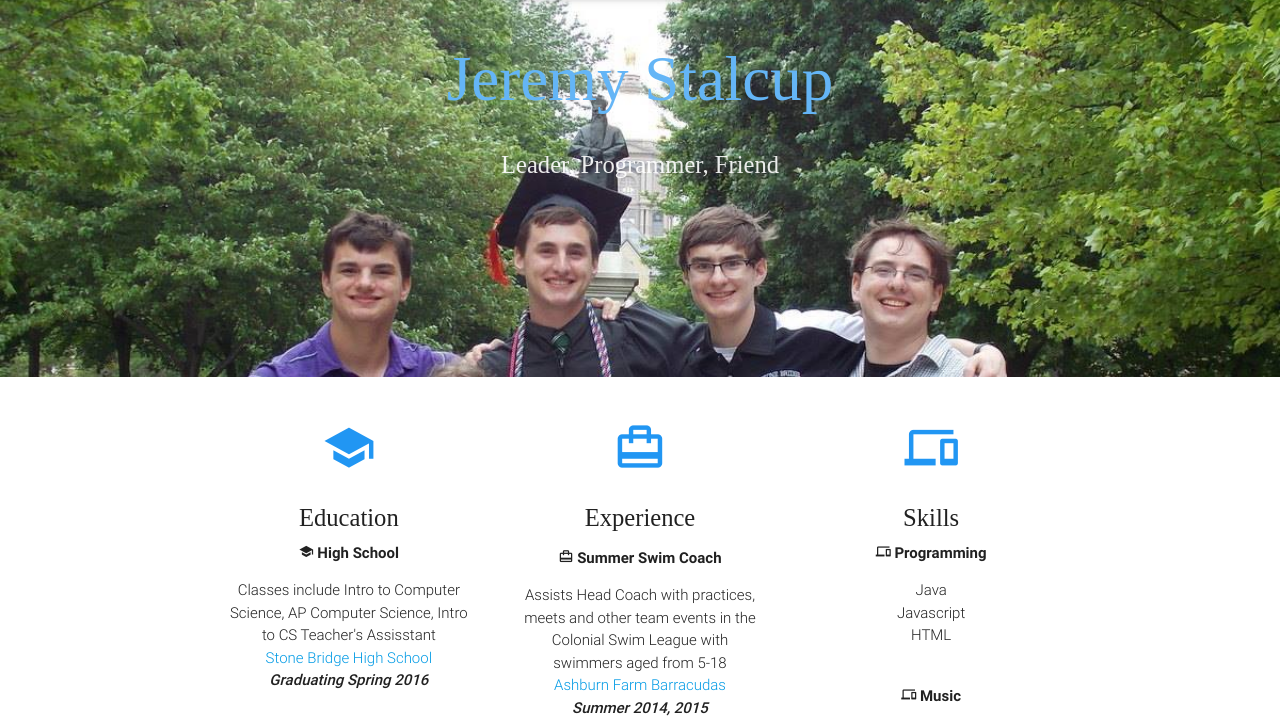
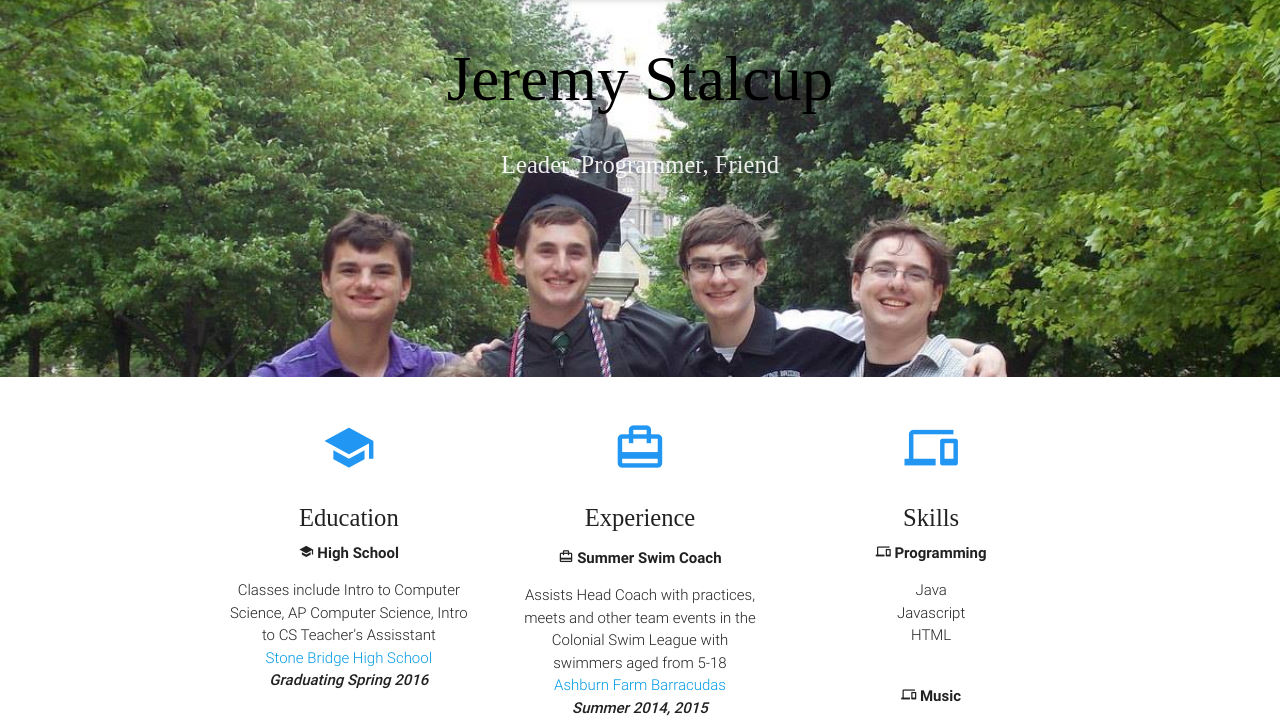
Before and after one commit to jeremystalcup1/mygithubpage, a plain HTML site: page index.html in a window 1280 px wide. Shown: the part 67-789 px from the top of the page. Drawn offline with nearby package versions, Linux system fonts and the light colour scheme.

```diff
--- a/index.html
+++ b/index.html
@@ -1,6 +1,9 @@
 <!DOCTYPE html>
 <html lang="en">
 <head>
+  <!--Fonts-->
+  <link href='http://fonts.googleapis.com/css?family=Luckiest+Guy|Mouse+Memoirs' rel='stylesheet' type='text/css'>
+
   <title>Jeremy Stalcup</title>
 
   <!-- CSS  -->
@@ -30,7 +33,7 @@
     <div class="section no-pad-bot">
       <div class="container">
         <br><br>
-        <h1 class="header center blue-text text-lighten-2"><font face="SF Slapstick Comic">Jeremy Stalcup</h1>
+        <h1 class="header center black-text text-lighten-2"><font face="SF Slapstick Comic Shaded">Jeremy Stalcup</h1>
         <div class="row center">
           <h5 class="header col s12 light">Leader, Programmer, Friend</h5></font>
         </div>
```
Also changed, not shown: 2 other files.
